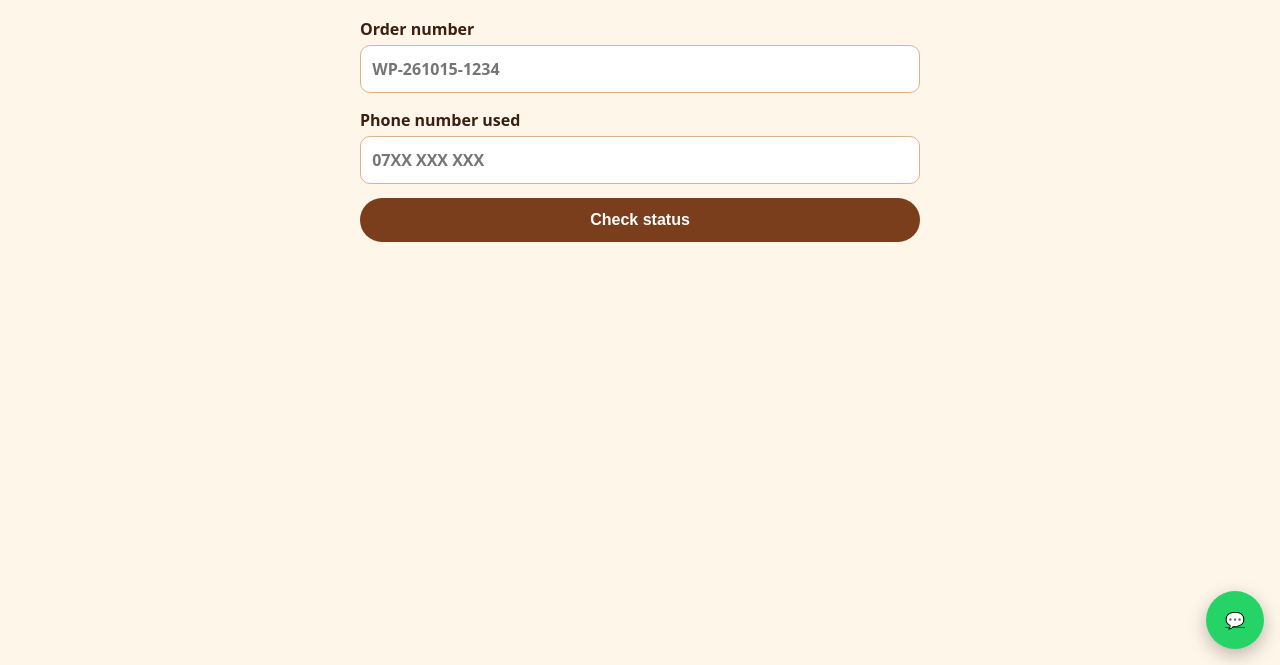
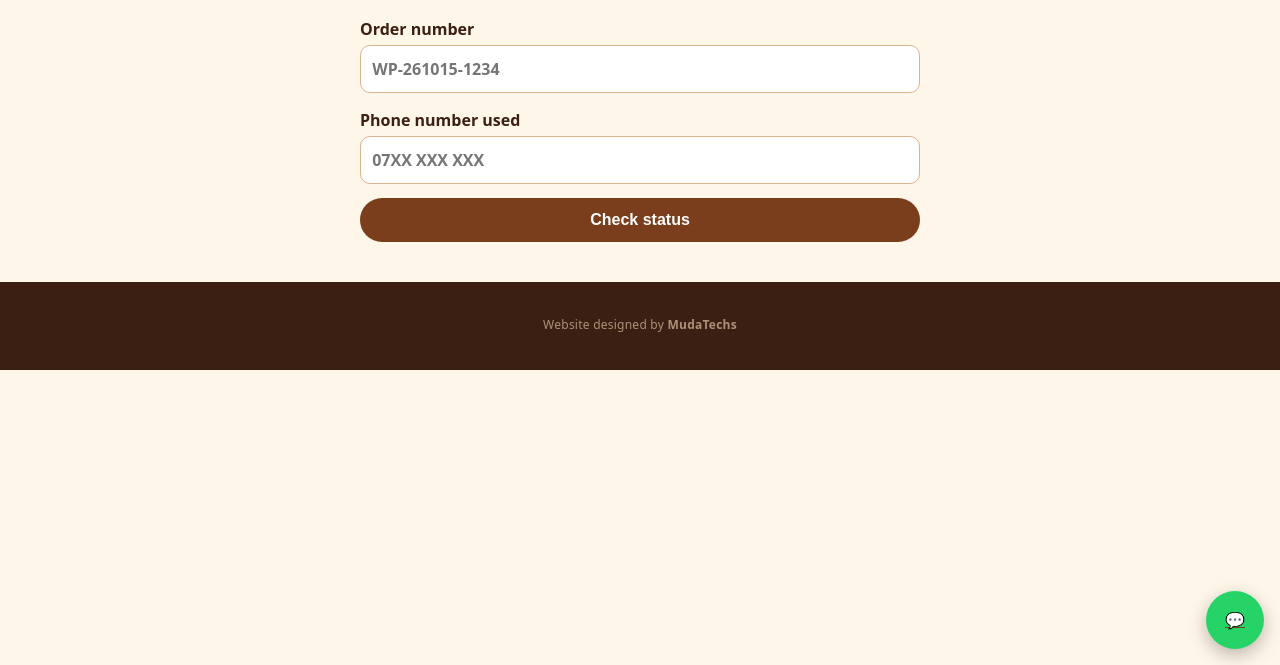
Before and after one commit to mudashirujjunju-lang/worthy-pastries, a website: page public/track.html in a window 1280 px wide. Shown: the part 135-800 px from the top of the page. Drawn offline with Linux system fonts and the light colour scheme.

Commit message:
Add MudaTechs footer credit and author meta

```diff
--- a/public/styles.css
+++ b/public/styles.css
@@ -68,3 +68,5 @@ details{background:#fff;border-radius:12px;padding:.8rem 1rem;margin:.5rem auto;
 .social a{margin:0 .4rem}
 .wa-float{position:fixed;right:16px;bottom:16px;width:58px;height:58px;border-radius:50%;background:#25d366;display:grid;place-items:center;box-shadow:0 6px 18px #0004;z-index:20}
 .status-steps{list-style:none;padding:0;display:flex;flex-wrap:wrap;gap:.4rem;justify-content:center}.status-steps li{padding:.3rem .7rem;border-radius:99px;background:#eee;font-size:.85rem}.status-steps li.done{background:var(--brown);color:#fff}
+.footer .credit{font-size:.75rem;opacity:.6;margin-top:.6rem;letter-spacing:.02em}
+.footer .credit strong{font-weight:600}
--- a/public/track.html
+++ b/public/track.html
@@ -1,4 +1,4 @@
-<!DOCTYPE html><html lang="en"><head><meta charset="utf-8"><meta name="viewport" content="width=device-width,initial-scale=1">
+<!DOCTYPE html><html lang="en"><head><meta charset="utf-8"><meta name="author" content="MudaTechs"><meta name="viewport" content="width=device-width,initial-scale=1">
 <title>Track your order · Worthy Pastries</title><meta name="theme-color" content="#7a3e1d"><link rel="icon" href="icon.svg"><link rel="stylesheet" href="styles.css"></head><body>
 <header class="nav"><a href="/" class="brand">🎂 Worthy Pastries</a><a href="/#menu" class="cart-btn">Order</a></header>
 <main class="section"><h2>Track your order</h2>
@@ -7,6 +7,7 @@
 <p id="err" class="error" hidden></p><button class="btn wide">Check status</button></form>
 <div id="res" class="confirm" hidden style="margin-top:1.5rem"></div></main>
 <a class="wa-float" href="https://wa.me/256772947573" target="_blank" rel="noopener" aria-label="WhatsApp">💬</a>
+<footer class="footer"><p class="credit">Website designed by <strong>MudaTechs</strong></p></footer>
 <script>
 const $=s=>document.querySelector(s),fmt=n=>'UGX '+Number(n).toLocaleString('en-US'),esc=s=>String(s??'').replace(/[&<>"']/g,c=>({'&':'&amp;','<':'&lt;','>':'&gt;','"':'&quot;',"'":'&#39;'}[c]));
 const S=['New','Confirmed','Baking','Out for delivery','Delivered'];const f=$('#tf');
```
Also changed, not shown: public/admin.html (+2 -1 lines), public/index.html (+3 -2 lines).
